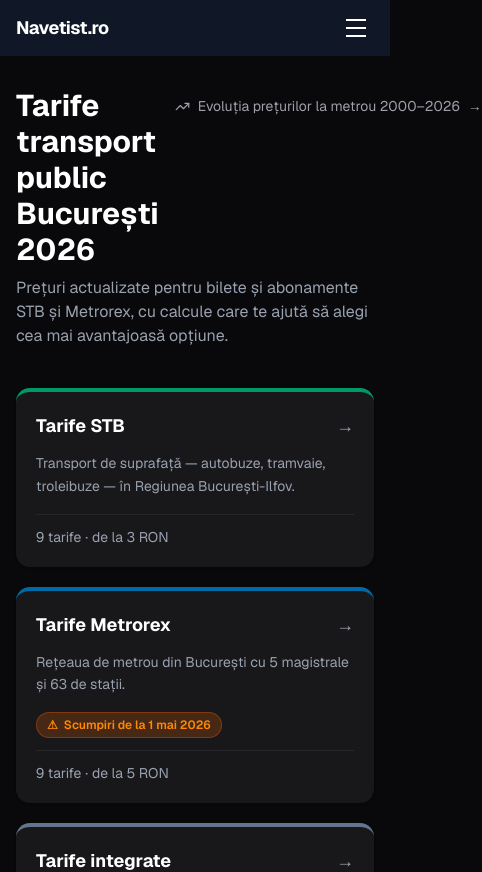
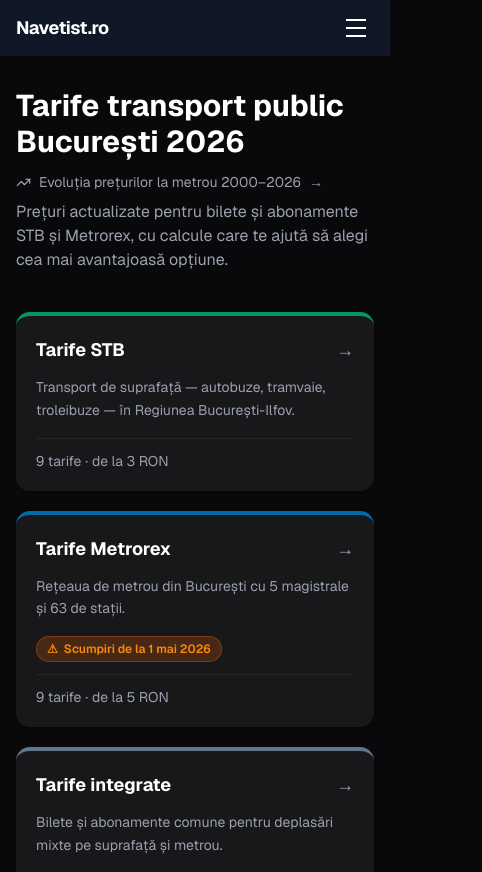
Before and after one commit to silviuio/navetist, a Next.js app: page / in a window 390 px wide. Shown: the top 872 px of the page, 482 px wide, since content can reach past the window. Built offline with nearby package versions, Linux system fonts and the light colour scheme.

Commit message:
refactor: improve layout and spacing in Home component

```diff
--- a/app/page.tsx
+++ b/app/page.tsx
@@ -13,13 +13,13 @@
   return (
     <div>
       <div className="mb-10">
-        <div className="flex items-start justify-between gap-4 mb-2">
+        <div className="flex flex-col sm:flex-row sm:items-start sm:justify-between gap-3 sm:gap-4 mb-2">
           <h1 className="text-3xl font-bold text-gray-900 dark:text-white">
             Tarife transport public București 2026
           </h1>
           <Link
             href="/metrorex/istoric"
-            className="shrink-0 inline-flex items-center gap-2 text-sm text-gray-500 dark:text-zinc-400 hover:text-gray-900 dark:hover:text-white transition-colors mt-2"
+            className="shrink-0 inline-flex items-center gap-2 text-sm text-gray-500 dark:text-zinc-400 hover:text-gray-900 dark:hover:text-white transition-colors sm:mt-2"
           >
             <TrendingUp size={15} className="shrink-0" />
             <span>Evoluția prețurilor la metrou 2000–2026</span>
```
